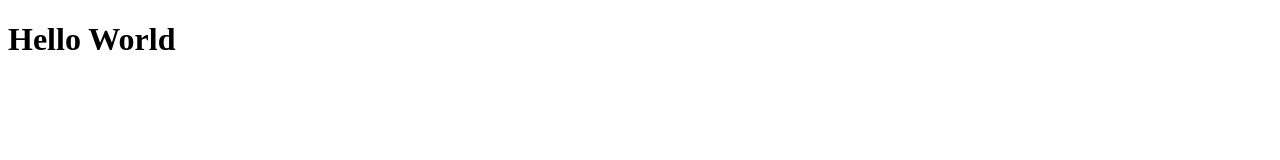
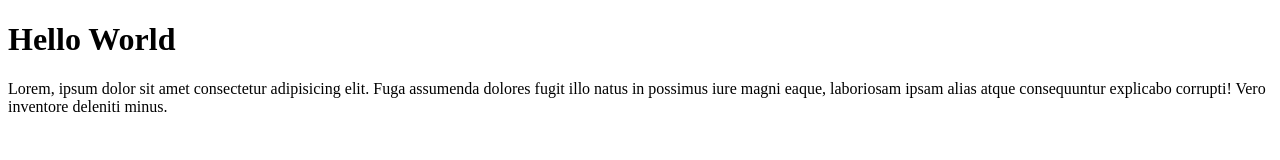
Before and after one commit to Marco-Gagliano/htmlcss-hello, a plain HTML site: page index.html in a window 1280 px wide. Drawn offline with Linux system fonts and the light colour scheme.

Commit message:
secondo-commit

```diff
--- a/index.html
+++ b/index.html
@@ -8,5 +8,6 @@
 </head>
 <body>
   <h1>Hello World</h1>
+  <p>Lorem, ipsum dolor sit amet consectetur adipisicing elit. Fuga assumenda dolores fugit illo natus in possimus iure magni eaque, laboriosam ipsam alias atque consequuntur explicabo corrupti! Vero inventore deleniti minus.</p>
 </body>
 </html>
```
